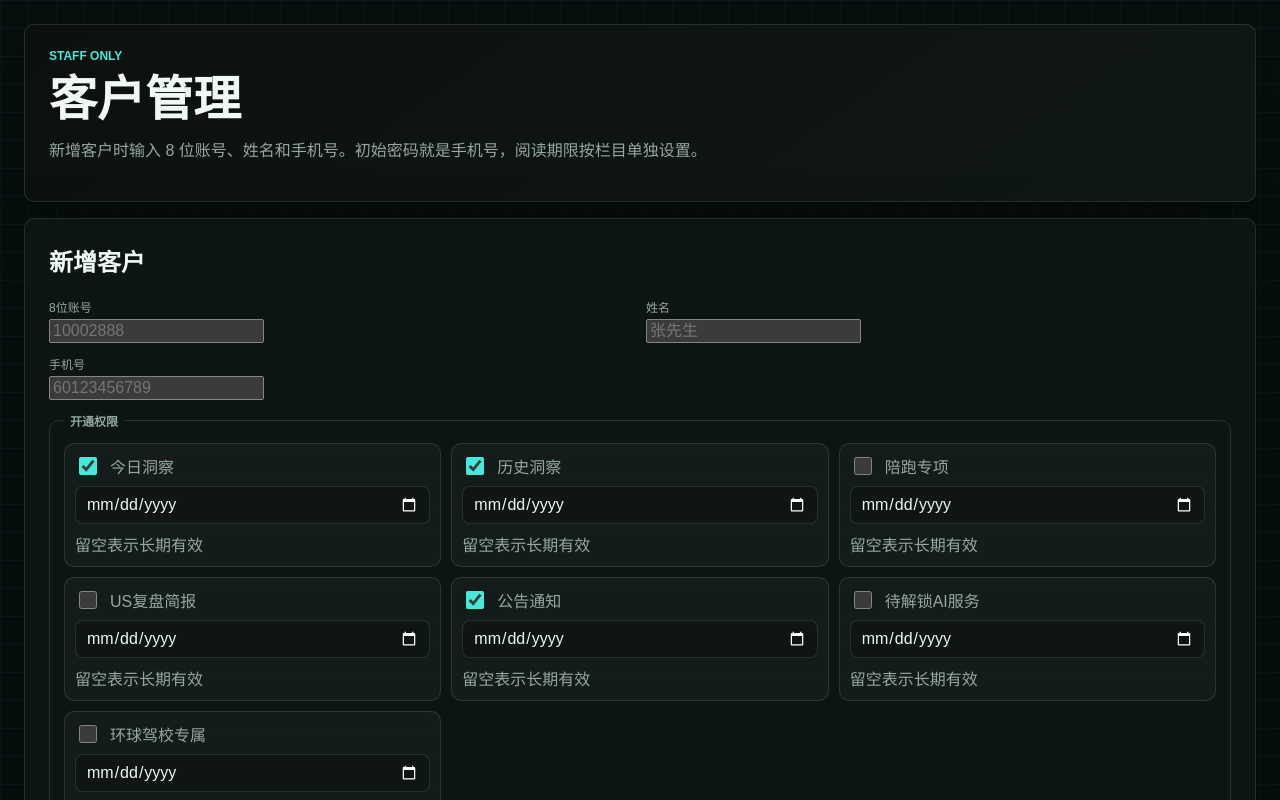
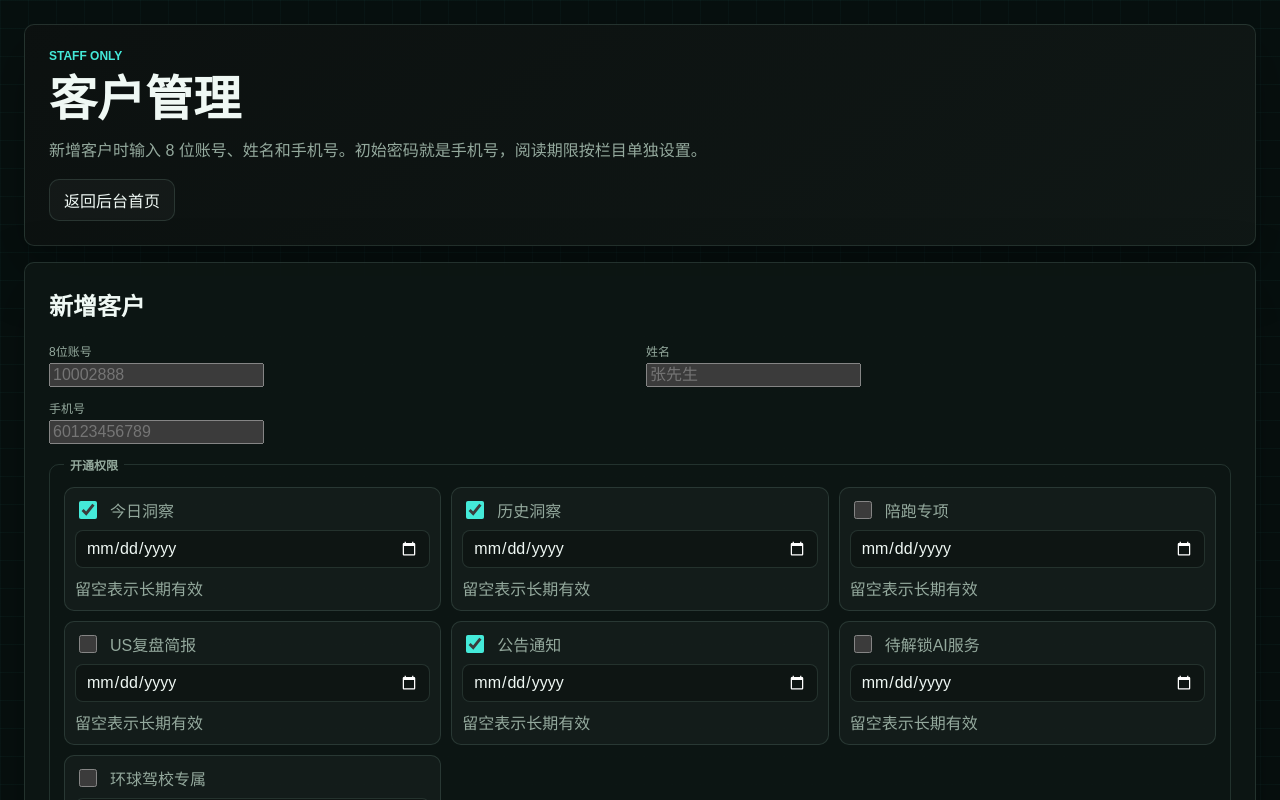
Before and after one commit to victoriazhang696-crypto/codex-market-insight, a Next.js app in the folder next-starter/: page /admin/members in a window 1280 px wide. Shown: the top 800 px of the page. Built offline with nearby package versions, Linux system fonts and the light colour scheme; no server answers.

Commit message:
Improve admin article editing links

```diff
--- a/next-starter/app/admin/articles/[slug]/page.tsx
+++ b/next-starter/app/admin/articles/[slug]/page.tsx
@@ -31,7 +31,7 @@ export default async function AdminArticleEditorPage({
       <section className="hero-card dark">
         <p className="eyebrow">文章编辑</p>
         <h1>{article.title}</h1>
-        <p className="lede">这里是单篇文章编辑页，后续会接 Supabase 的文章读取和保存。</p>
+        <p className="lede">这里可以修改已发布或草稿文章。保存后，会员前端会读取最新内容。</p>
         <div className="inline-actions">
           <a className="secondary-link" href="/admin/articles">返回文章列表</a>
           <a className="secondary-link" href={`/today/${article.slug}`}>查看前台效果</a>
--- a/next-starter/app/admin/articles/page.tsx
+++ b/next-starter/app/admin/articles/page.tsx
@@ -221,7 +221,8 @@ export default function AdminArticlesPage() {
                 </span>
               </div>
               <div className="inline-actions compact-actions">
-                <a href={`/admin/articles/${item.slug}`}>编辑 / 预览</a>
+                <a href={`/admin/articles/${item.slug}`}>编辑</a>
+                <a href={`/today/${item.slug}`}>预览</a>
                 {item.status === 'published' ? (
                   <button className="secondary-button" type="button" onClick={() => void updateArticleStatus(item.id, 'draft')}>隐藏</button>
                 ) : (
--- a/next-starter/app/admin/members/page.tsx
+++ b/next-starter/app/admin/members/page.tsx
@@ -102,6 +102,9 @@ export default function AdminMembersPage() {
         <p className="lede">
           新增客户时输入 8 位账号、姓名和手机号。初始密码就是手机号，阅读期限按栏目单独设置。
         </p>
+        <div className="inline-actions">
+          <a className="secondary-link" href="/admin">返回后台首页</a>
+        </div>
       </section>
 
       <section className="hero-card" style={{ marginTop: 16 }}>
```
